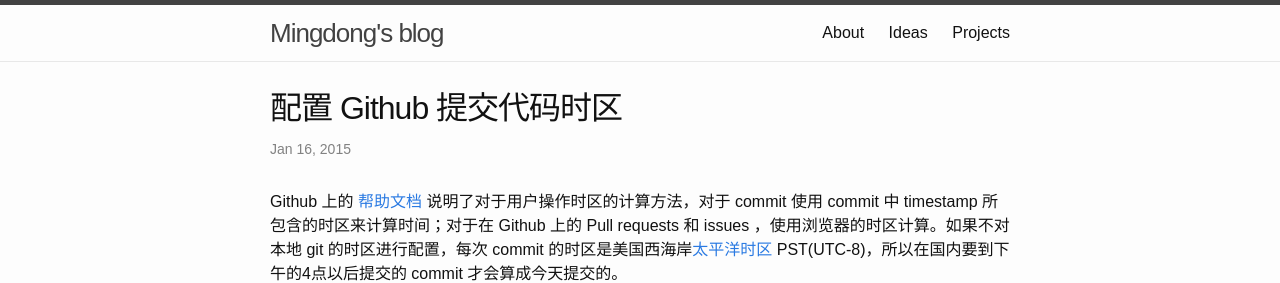
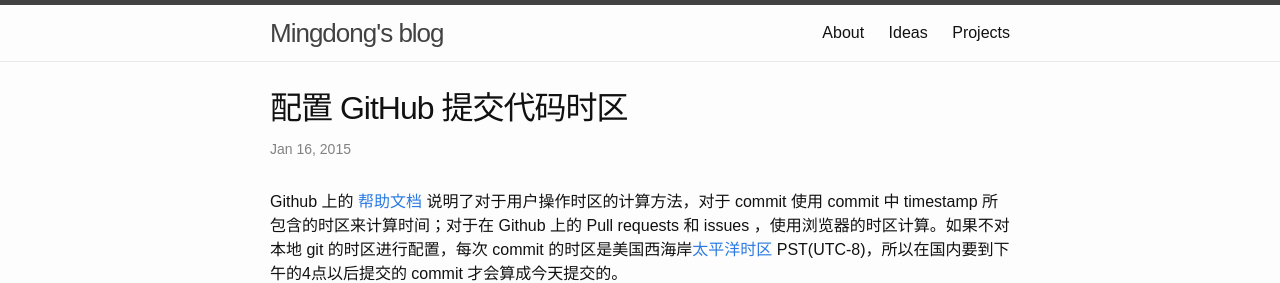
Before and after one commit to itfen/md, a Jekyll site: the page built from _posts/2015-01-16-set-github-timezone.md, in a window 1280 px wide. Shown: the top 283 px of the page. Built offline with Jekyll 4.4.1, drawn with Linux system fonts in a browser that asks for light colours; comment, search, counter and statistics services are not loaded.

```diff
--- a/_posts/2015-01-16-set-github-timezone.md
+++ b/_posts/2015-01-16-set-github-timezone.md
@@ -1,6 +1,6 @@
 ---
 layout: post
-title:  "配置 Github 提交代码时区"
+title:  "配置 GitHub 提交代码时区"
 categories:
 comments: true
 share: true
```
Also changed, not shown: 1 other file.
